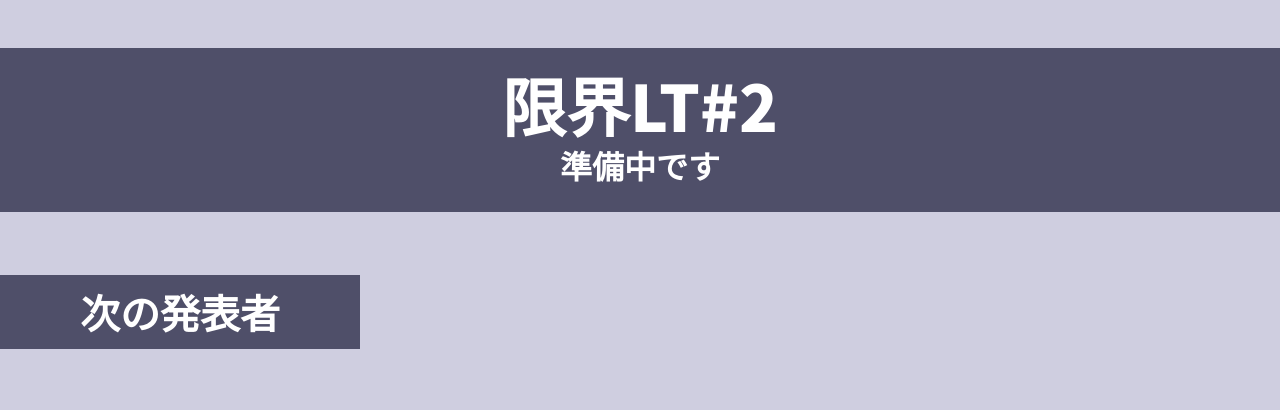
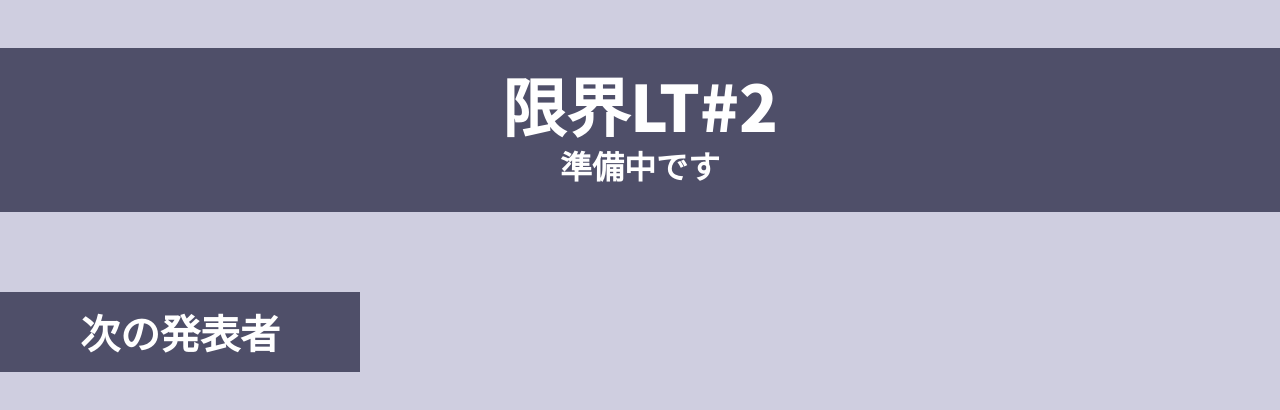
Before and after one commit to loxygenK/sugoi-lt-time-viewer, a React app: page / in a window 1280 px wide. Shown: the top 410 px of the page. Built offline with nearby package versions, Linux system fonts and the light colour scheme; the HTML template or start-up script is replaced by a standard one.

Commit message:
†追加† Captionのスタイルが微妙にミスってた

```diff
--- a/src/comps/detail/Caption.tsx
+++ b/src/comps/detail/Caption.tsx
@@ -1,12 +1,13 @@
 import * as React from "react";
 import styled from "styled-components";
 
-const CaptionRoot = styled.span`
+const CaptionRoot = styled.div`
+  display: inline-block;
   font-size: 2.5em;
   line-height: 1em;
   background: #4f4f69;
   color: #fff;
-  padding: 0.2em 2em;
+  padding: 0.5em 2em;
 `;
 
 export function Caption(props: { caption: string }): React.ReactElement {
```
